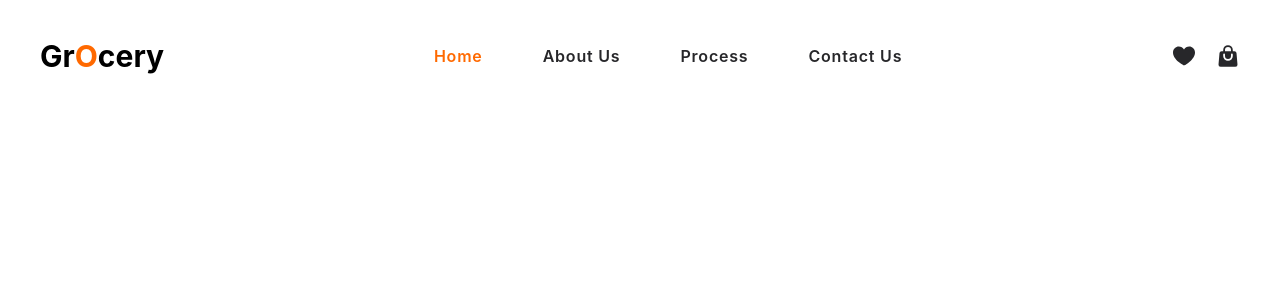
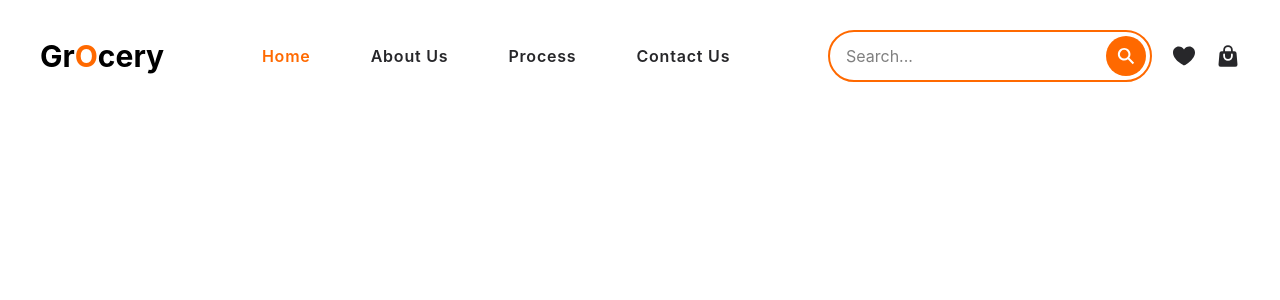
Before and after one commit to Nabeela-Kanwal/Grocery-store-react, a React (Vite) app: page / in a window 1280 px wide. Shown: the top 300 px of the page. Built offline with nearby package versions, Linux system fonts and the light colour scheme.

Commit message:
navbar in progress

```diff
--- a/src/components/Navbar/Navbar.jsx
+++ b/src/components/Navbar/Navbar.jsx
@@ -1,7 +1,7 @@
 import React from "react";
 import { GoHeartFill } from "react-icons/go";
 import { HiMiniShoppingBag } from "react-icons/hi2";
-
+import { IoSearchSharp } from "react-icons/io5";
 const Navbar = () => {
   return (
     <header className="bg-white">
@@ -41,6 +41,12 @@ const Navbar = () => {
           </li>
         </ul>
         <div className="flex items-center gap-x-5">
+          <div className="flex p-1 border-2 border-orange-500 rounded-full">
+            <input type="text" name="text" id="text" placeholder="Search..."className="flex-1 h-[5vh] px-3 focus:outline-none"/>
+            <button className="bg-orange-500 text-white w-10 h-10 flex justify-center items-center rounded-full text-xl">
+              <IoSearchSharp />
+            </button>
+          </div>
           <a href="#" className="text-zinc-800 text-2xl">
             <GoHeartFill />
           </a>
```
